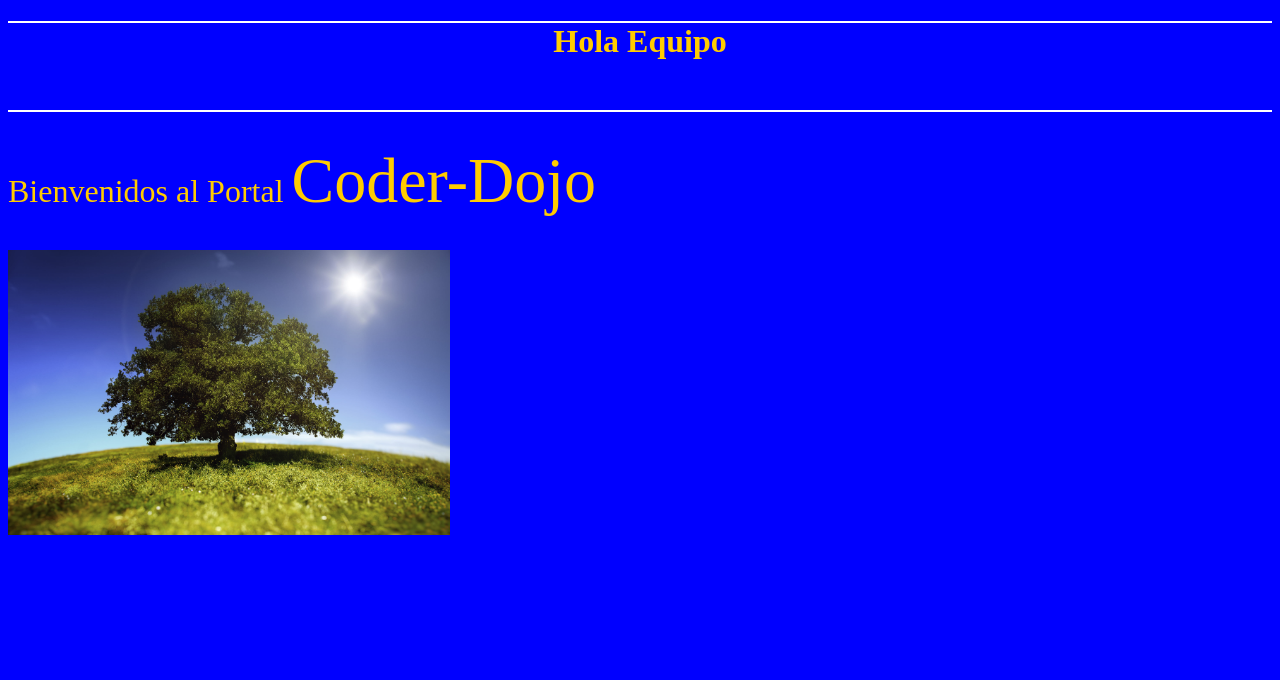
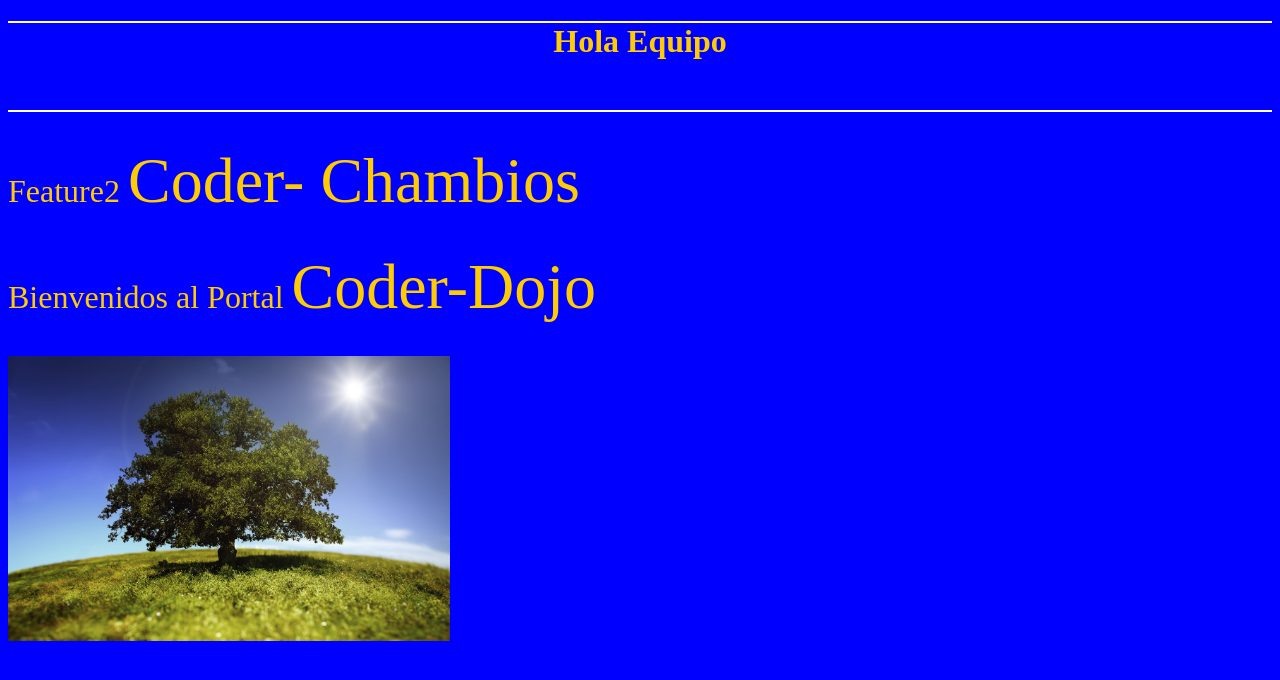
Before and after one commit to rninco/gitworkflow, a plain HTML site: page Index.html in a window 1280 px wide. Drawn offline with Linux system fonts and the light colour scheme; files whose address does not match are found by name.

Commit message:
version feature2

```diff
--- a/Index.html
+++ b/Index.html
@@ -24,6 +24,8 @@ $(function(){
 
 <h1> Hola Equipo </h1>
 
+<p>Feature2  <span>Coder- Chambios</span></p>
+
 <p>Bienvenidos al Portal <span>Coder-Dojo</span></p>
 <img src ="C:\Users\ruben.ninco\Documents\GitHub\gitworkflow\Video3\imgs\arbol.jpg" width="35%">
 
```
